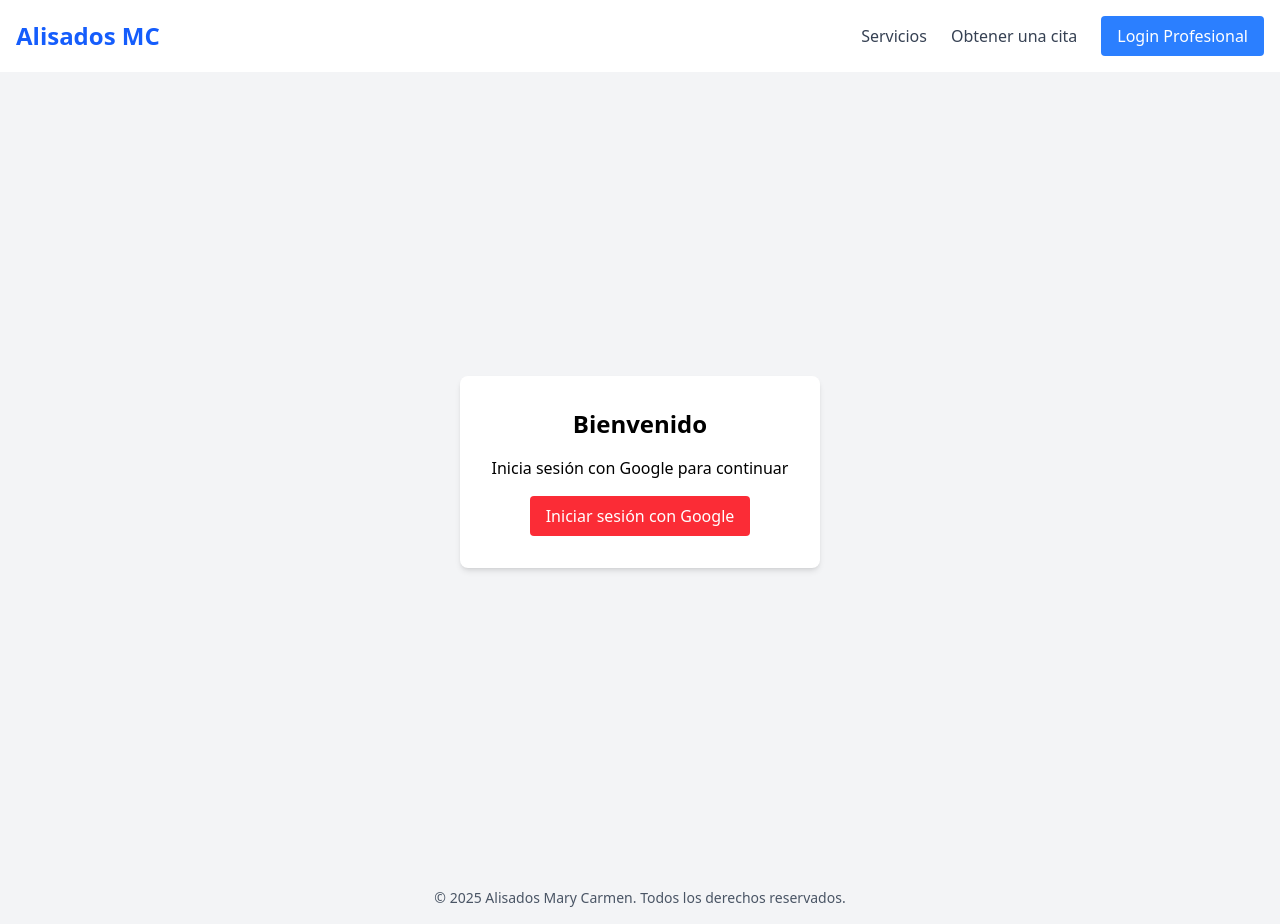
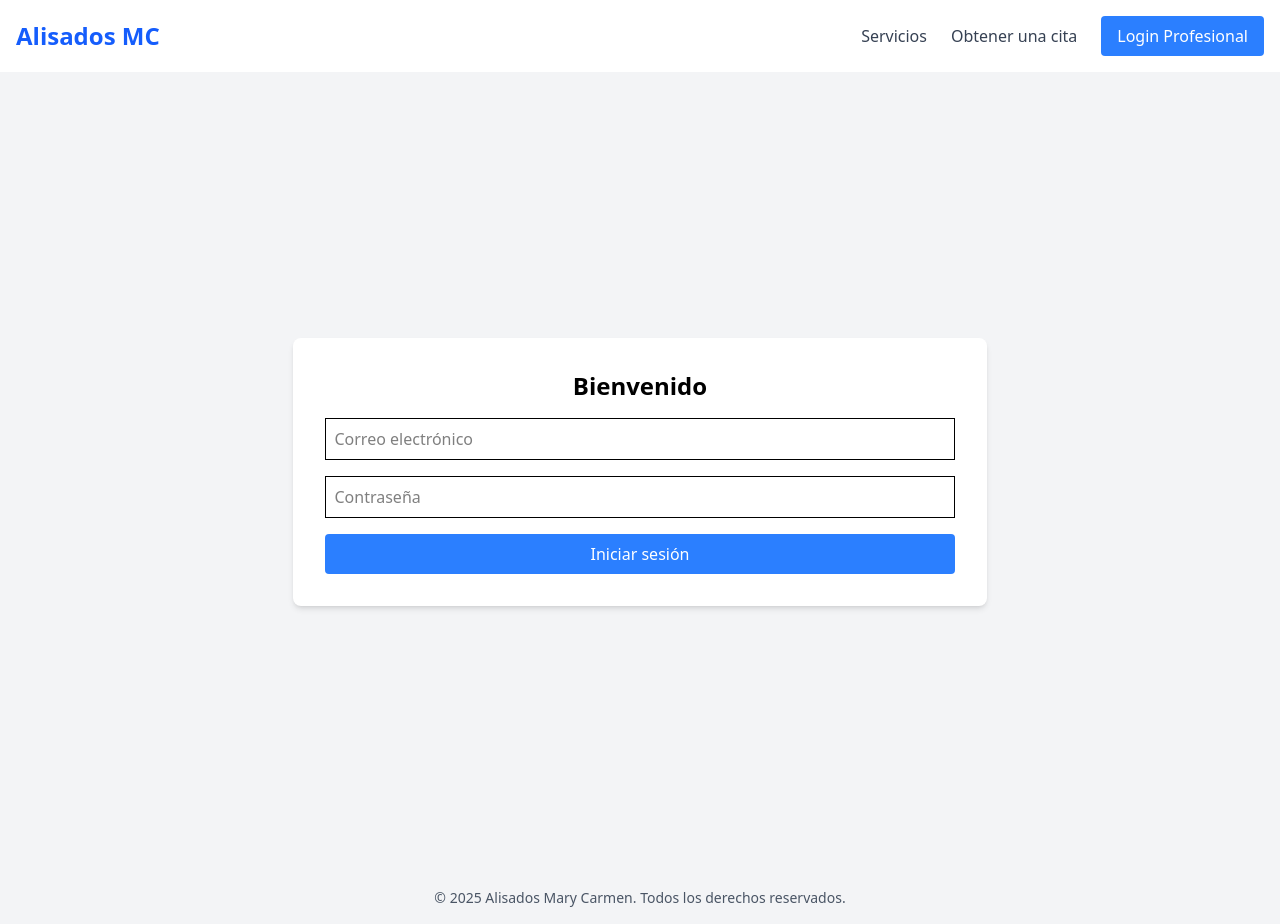
Before and after one commit to Mgonzalezjara/Appointments-tracker, a React (Vite) app in the folder alisados-marycarmen/: page /login in a window 1280 px wide. Built offline with nearby package versions, Linux system fonts and the light colour scheme; no server answers.

Commit message:
updating login to email + password

```diff
--- a/alisados-marycarmen/src/context/authContext.tsx
+++ b/alisados-marycarmen/src/context/authContext.tsx
@@ -2,8 +2,7 @@ import React, { createContext, useContext, useEffect, useState } from "react";
 import { auth, db } from "../firebaseConfig";
 import {
   onAuthStateChanged,
-  signInWithPopup,
-  GoogleAuthProvider,
+  signInWithEmailAndPassword,
   signOut,
   type User
 } from "firebase/auth";
@@ -12,11 +11,12 @@ import { doc, getDoc, setDoc, serverTimestamp } from "firebase/firestore";
 // Definimos el tipo del contexto
 interface AuthContextType {
   user: User | null;
-  loginWithGoogle: () => Promise<void>;
+  loginWithEmail: (email: string, password: string) => Promise<void>;
   logout: () => Promise<void>;
   loading: boolean;
-  professionalProfile: any | null; // Perfil del profesional en Firestore
+  professionalProfile: any | null;
 }
+
 
 // Creamos el contexto
 const AuthContext = createContext<AuthContextType | undefined>(undefined);
@@ -75,15 +75,11 @@ export const AuthProvider = ({ children }: { children: React.ReactNode }) => {
     }
   };
 
-  // Login con Google
-  const loginWithGoogle = async () => {
-    const provider = new GoogleAuthProvider();
-    provider.setCustomParameters({
-    prompt: "select_account", // 🔥 Fuerza a mostrar el selector de cuentas siempre
-    });
-await signInWithPopup(auth, provider);
+  // Login con Email
+const loginWithEmail = async (email: string, password: string) => {
+  await signInWithEmailAndPassword(auth, email, password);
+};
 
-  };
 
   // Logout
  // authContext.tsx
@@ -95,7 +91,7 @@ const logout = async () => {
 
 
   return (
-    <AuthContext.Provider value={{ user, loginWithGoogle, logout, loading, professionalProfile }}>
+<AuthContext.Provider value={{ user, loginWithEmail, logout, loading, professionalProfile }}>
       {children}
     </AuthContext.Provider>
   );
--- a/alisados-marycarmen/src/pages/LoginPage.tsx
+++ b/alisados-marycarmen/src/pages/LoginPage.tsx
@@ -1,29 +1,51 @@
-import { useEffect } from "react";
+import { useEffect, useState } from "react";
 import { useAuth } from "../context/authContext";
 import { useNavigate } from "react-router-dom";
 
 export default function LoginPage() {
-  const { loginWithGoogle, user } = useAuth();
+  const { loginWithEmail, user } = useAuth();
   const navigate = useNavigate();
+  const [email, setEmail] = useState("");
+  const [password, setPassword] = useState("");
 
-  // Redirección correcta usando useEffect
   useEffect(() => {
     if (user) {
       navigate("/dashboard");
     }
   }, [user, navigate]);
 
+  const handleLogin = async (e: React.FormEvent) => {
+    e.preventDefault();
+    try {
+      await loginWithEmail(email, password);
+    } catch (err) {
+      alert("Credenciales incorrectas");
+    }
+  };
+
   return (
     <div className="flex items-center justify-center min-h-screen bg-gray-100">
       <div className="bg-white p-8 rounded-lg shadow-md text-center">
         <h1 className="text-2xl font-bold mb-4">Bienvenido</h1>
-        <p className="mb-4">Inicia sesión con Google para continuar</p>
-        <button
-          onClick={loginWithGoogle}
-          className="bg-red-500 text-white px-4 py-2 rounded hover:bg-red-600 transition"
-        >
-          Iniciar sesión con Google
-        </button>
+        <form onSubmit={handleLogin} className="space-y-4">
+          <input
+            type="email"
+            placeholder="Correo electrónico"
+            value={email}
+            onChange={(e) => setEmail(e.target.value)}
+            className="border p-2 w-full"
+          />
+          <input
+            type="password"
+            placeholder="Contraseña"
+            value={password}
+            onChange={(e) => setPassword(e.target.value)}
+            className="border p-2 w-full"
+          />
+          <button type="submit" className="bg-blue-500 text-white px-4 py-2 rounded w-full">
+            Iniciar sesión
+          </button>
+        </form>
       </div>
     </div>
   );
```
